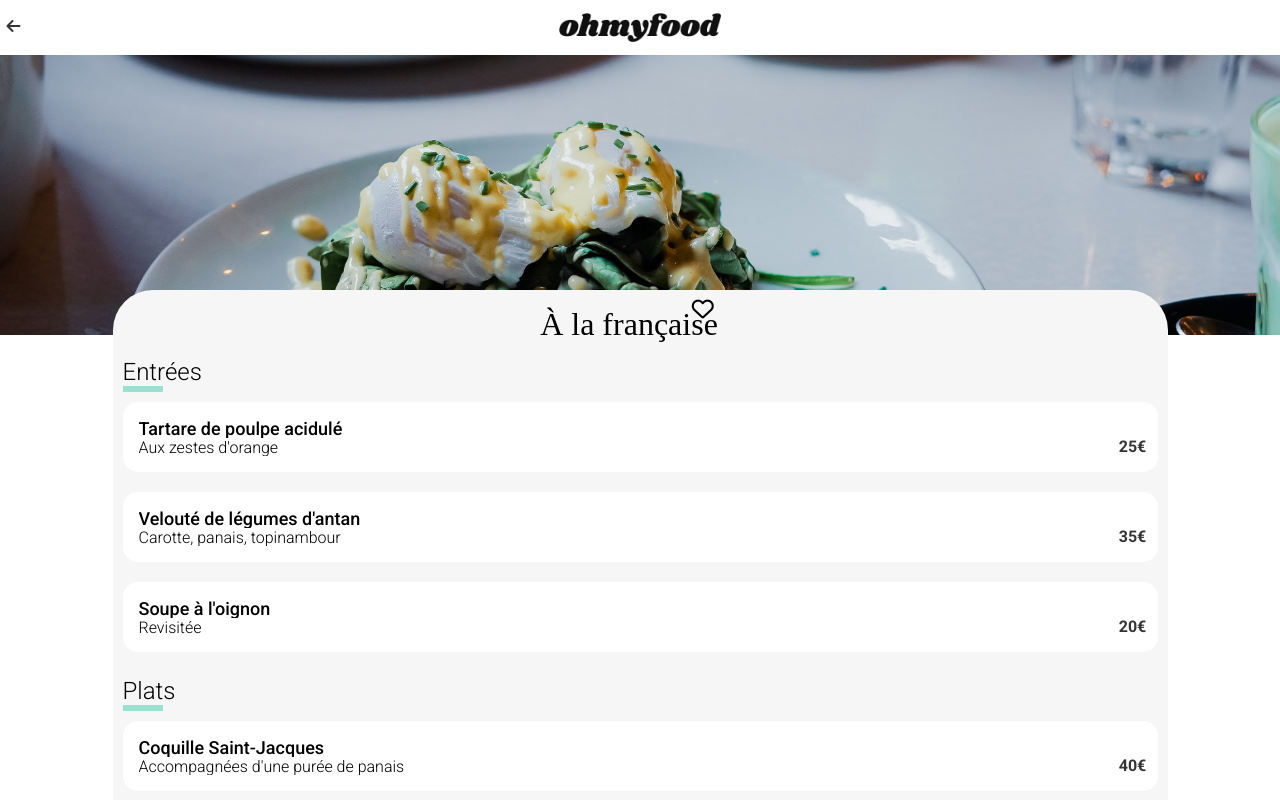
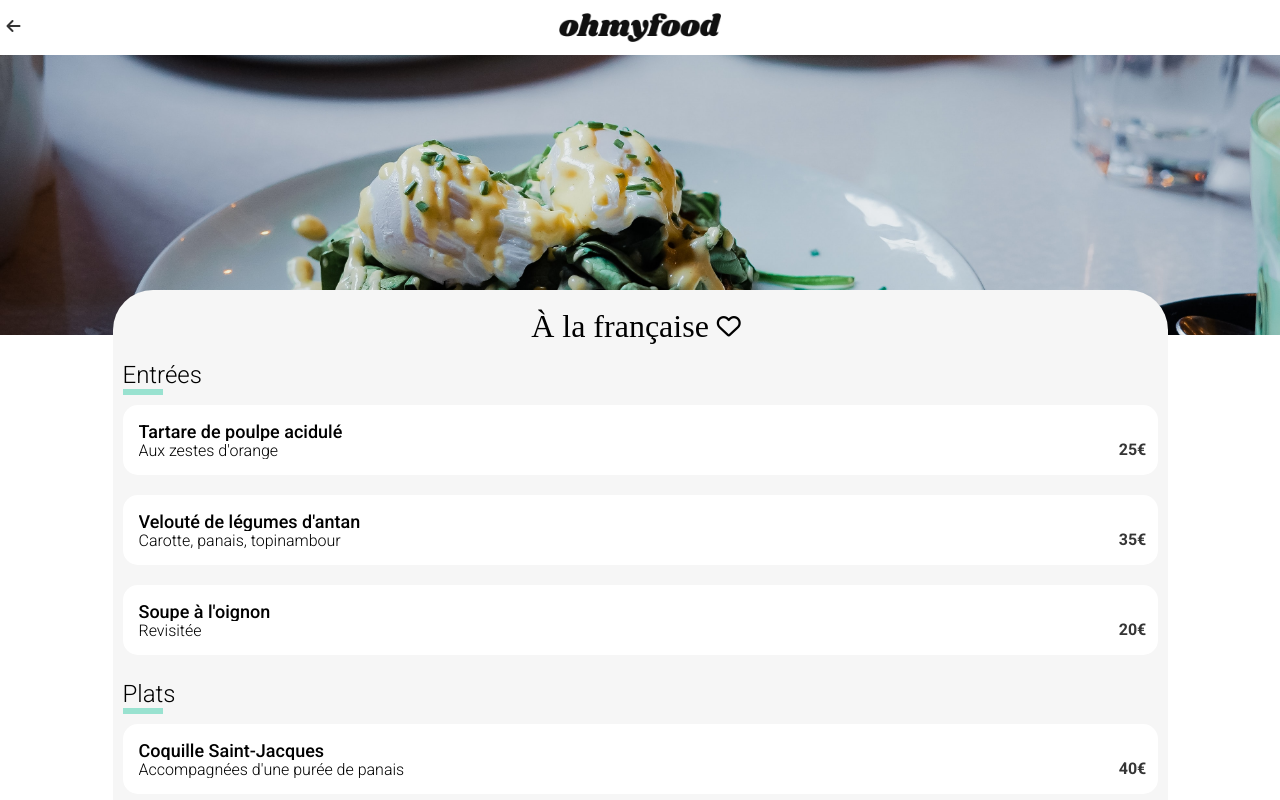
Before and after one commit to Mylfgr/OhMyFood, a website: page restaurants/a_la_francaise.html in a window 1280 px wide. Shown: the top 800 px of the page. Drawn offline with Linux system fonts and the light colour scheme; a web font is replaced by a local one.

Commit message:
Modification checkbox - heart.scss

```diff
--- a/restaurants/a_la_francaise.html
+++ b/restaurants/a_la_francaise.html
@@ -22,12 +22,16 @@
     <img class="main_restaurant_img" src="../images/restaurants/toa-heftiba-DQKerTsQwi0-unsplash.jpg" alt="Photo d'un plat du restaurant à la française">
         <div class="main_restaurant_menu">
             <div class="container">
+
                 <div class="container_content">
                     <h1>À la française</h1>
-                    <form action="#" method="get" class="box-fav">
-                        <input type="checkbox" name="like" id="input-fav1">
-                        <label for="input-fav1" class="label-fav1"></label>
-                    </form>
+                    <div class="container_content_checkbox">
+                        <input type="checkbox" id="checkbox">
+                        <label for="checkbox" class="checkbox_label">
+                            <i class="fa-regular fa-heart"></i>
+                            <i class="fa-solid fa-heart"></i>
+                        </label>
+                    </div>
                 </div>
 
                 <!-- Entrées -->
--- a/scss/layout/_heart.scss
+++ b/scss/layout/_heart.scss
@@ -1,44 +1,33 @@
-.box-fav {
+.checkbox_container {
     position: absolute;
     bottom: 15px;
     right: 26px;
 }
 
-@for $i from 1 through 4 {
+.checkbox_label {
+    cursor: pointer;
+    display: flex;
+    align-items: center;
+    justify-content: center;
+    width: 40px;
+    height: 40px;
+    font-size: 24px;
+    position: relative;
+}
 
-    // init unche icon
-    .label-fav#{$i}::before {
-        font: var(--fa-font-regular);
-        content: "\f004";
-        font-size: 1.375rem;
-    }
+.checkbox_label .fa-regular {
+    display: inline-block;
+}
 
-    // init checked icon
-    .label-fav#{$i}::after {
-        font: var(--fa-font-solid);
-        content: "\f004";
-        font-size: 1.375rem;
-        background: $main-color;
-        color: transparent;
-        -webkit-background-clip: text;
-        display: none; // Initialisation cachée
-        }
+.checkbox_label .fa-solid {
+    display: none;
+}
 
-    #input-fav#{$i}[type="checkbox"] {
-        display: none; // Cacher la case de la checkbox par défaut
-    }
+input[type="checkbox"]:checked + .checkbox_label .fa-regular {
+    display: none;
+}
 
-    #input-fav#{$i}[type="checkbox"]:checked + .label-fav#{$i}::before {
-        display: none; // Cacher l'icône par défaut lorsque la case est cochée
-    }
-
-    #input-fav#{$i}[type="checkbox"]:checked + .label-fav#{$i}::after {
-        display: inline-block; // Afficher l'icône solide lorsque la case est cochée
-        animation: heart-status 400ms;
-    }
-    // Ajout de l'animation de l'état décoché
-    #input-fav#{$i}[type="checkbox"]:not(:checked) + .label-fav#{$i}::before {
-        display: inline-block;
-        animation: heart-status 100ms 2;
-    }
+input[type="checkbox"]:checked + .checkbox_label .fa-solid {
+    display: inline-block;
+    color: $main-color;
 }
--- a/scss/style.scss
+++ b/scss/style.scss
@@ -289,7 +289,7 @@ input[type="checkbox"]{
         justify-content: center;
         align-items: center;
 
-        .box-fav {
+        &_checkbox {
             display: flex;
             text-align: center;
             position: relative;
```
Also changed, not shown: index.html (+28 -17 lines), restaurants/la_note_enchantee.html (+7 -4 lines), restaurants/la_palette_du_gout.html (+7 -4 lines), restaurants/le_delice_des_sens.html (+7 -4 lines), css/style.css, 1 other file.
